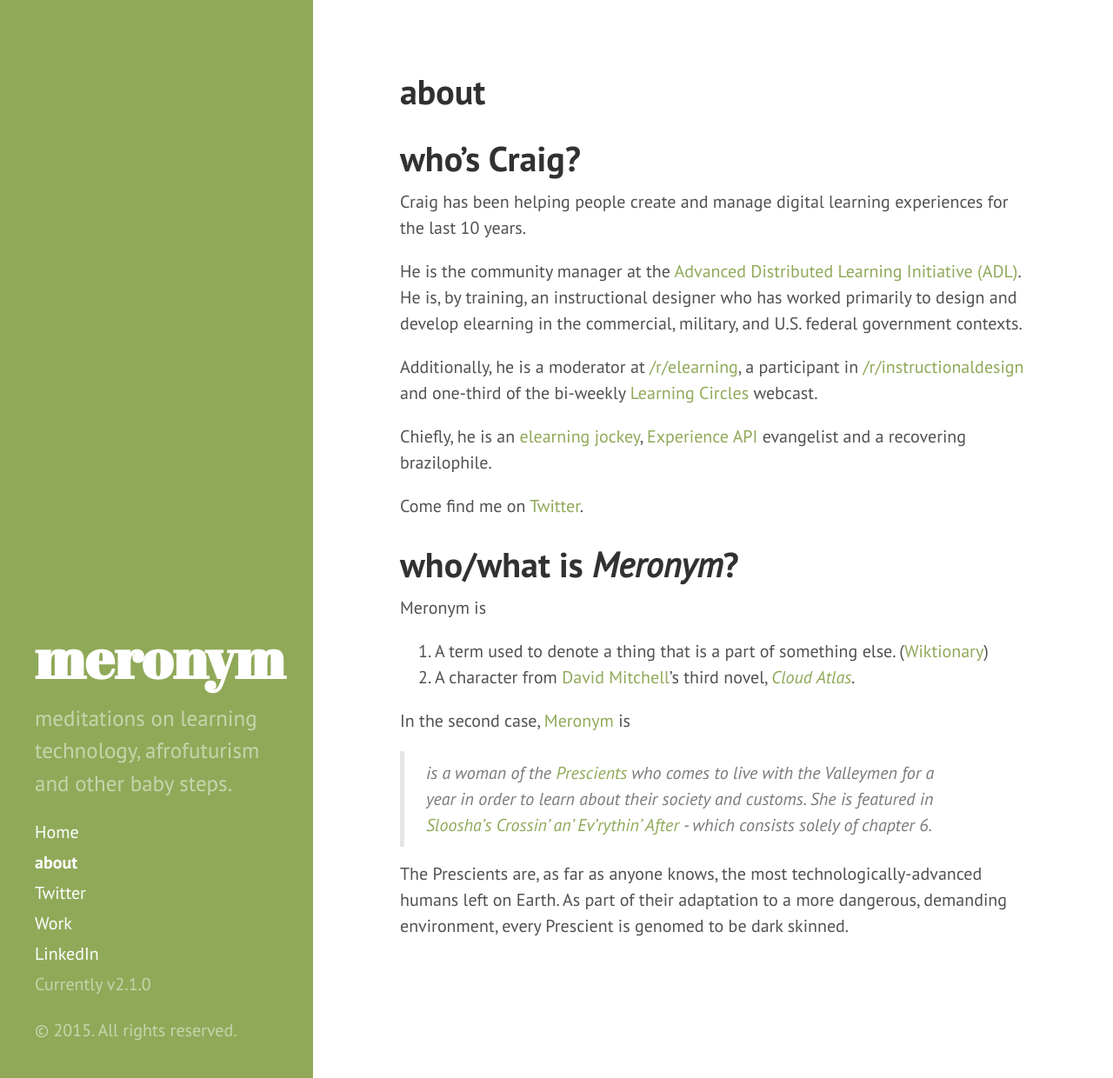
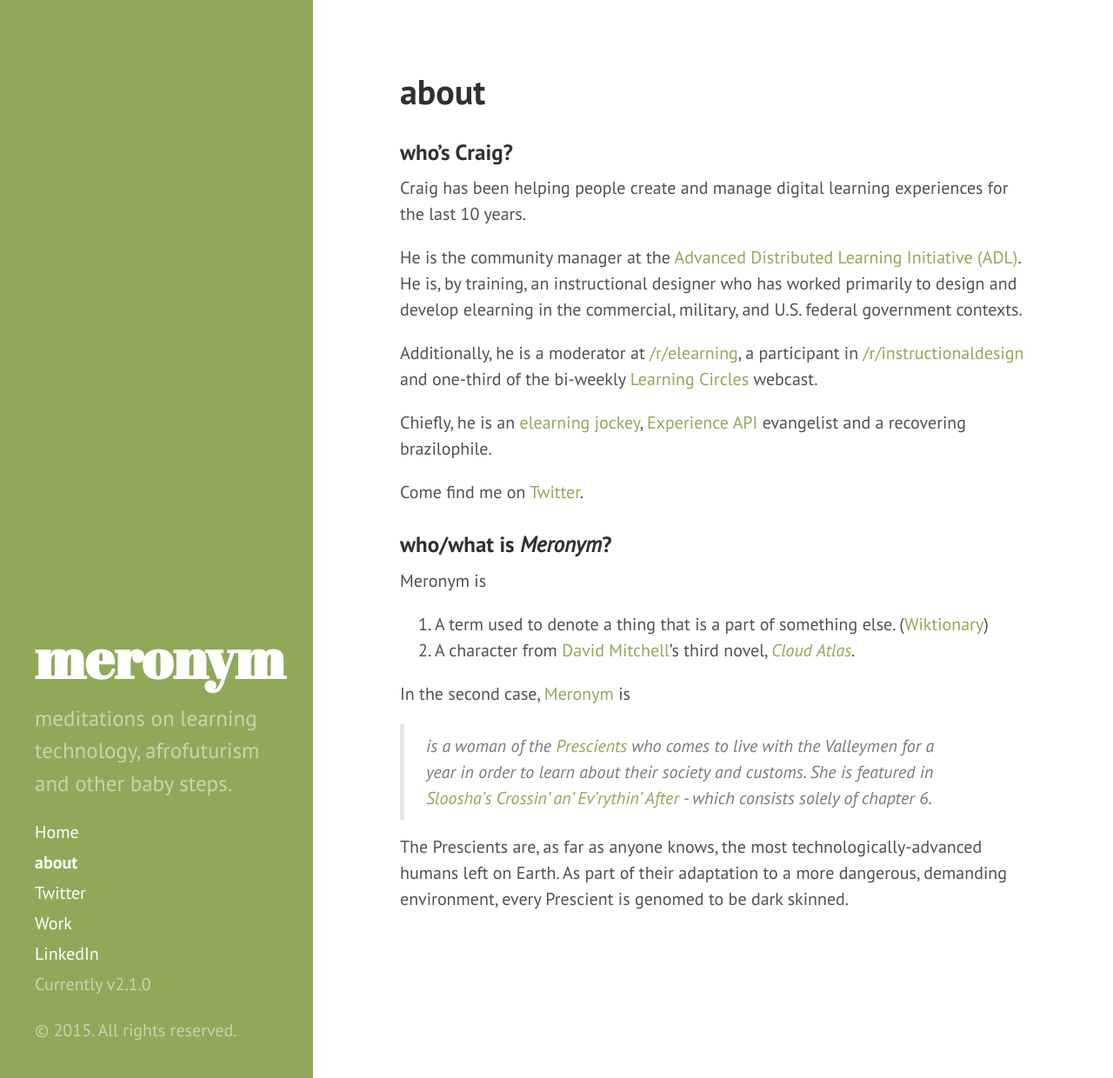
Before and after one commit to craigwiggins/craigwiggins.github.io, a Jekyll site: the page built from about.md, in a window 1280 px wide and 1240 px high. Shown: the whole window at 87% size. Built offline with Jekyll 4.4.1, drawn with Linux system fonts in a browser that asks for light colours; Markdown is read by kramdown in place of the engine named in the settings.

Commit message:
duh
headings, man.

```diff
--- a/about.md
+++ b/about.md
@@ -3,7 +3,7 @@ layout: page
 title: about
 ---
 
-#who's Craig?
+###who's Craig?
 
 Craig has been helping people create and manage digital learning experiences for the last 10 years.
 
@@ -15,7 +15,7 @@ Chiefly, he is an [elearning jockey](http://elearningjockey.blogspot.com/), [Exp
 
 Come find me on [Twitter](http://www.twitter.com/oxala75).
 
-#who/what is *Meronym*?
+###who/what is *Meronym*?
 
 Meronym is
 
```
